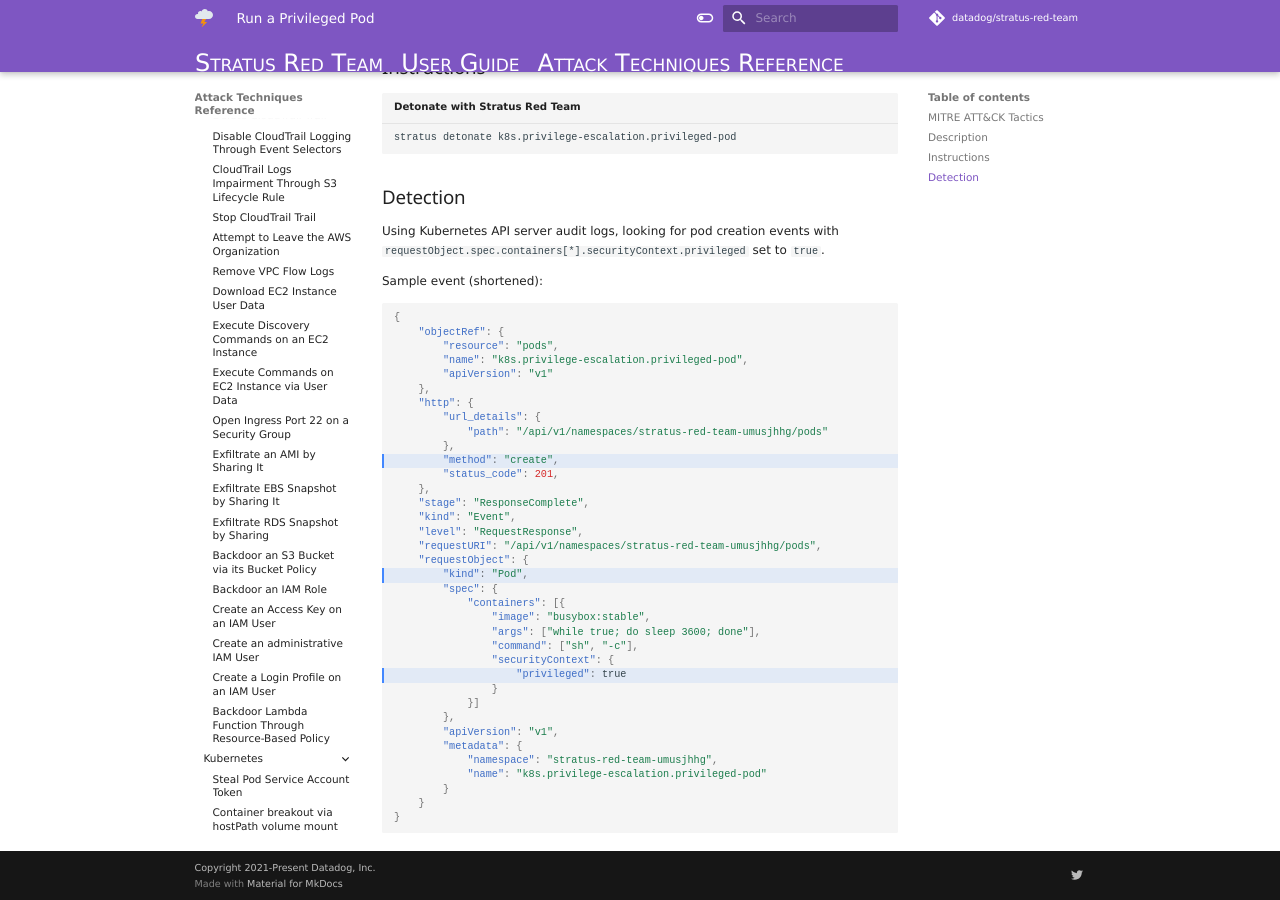
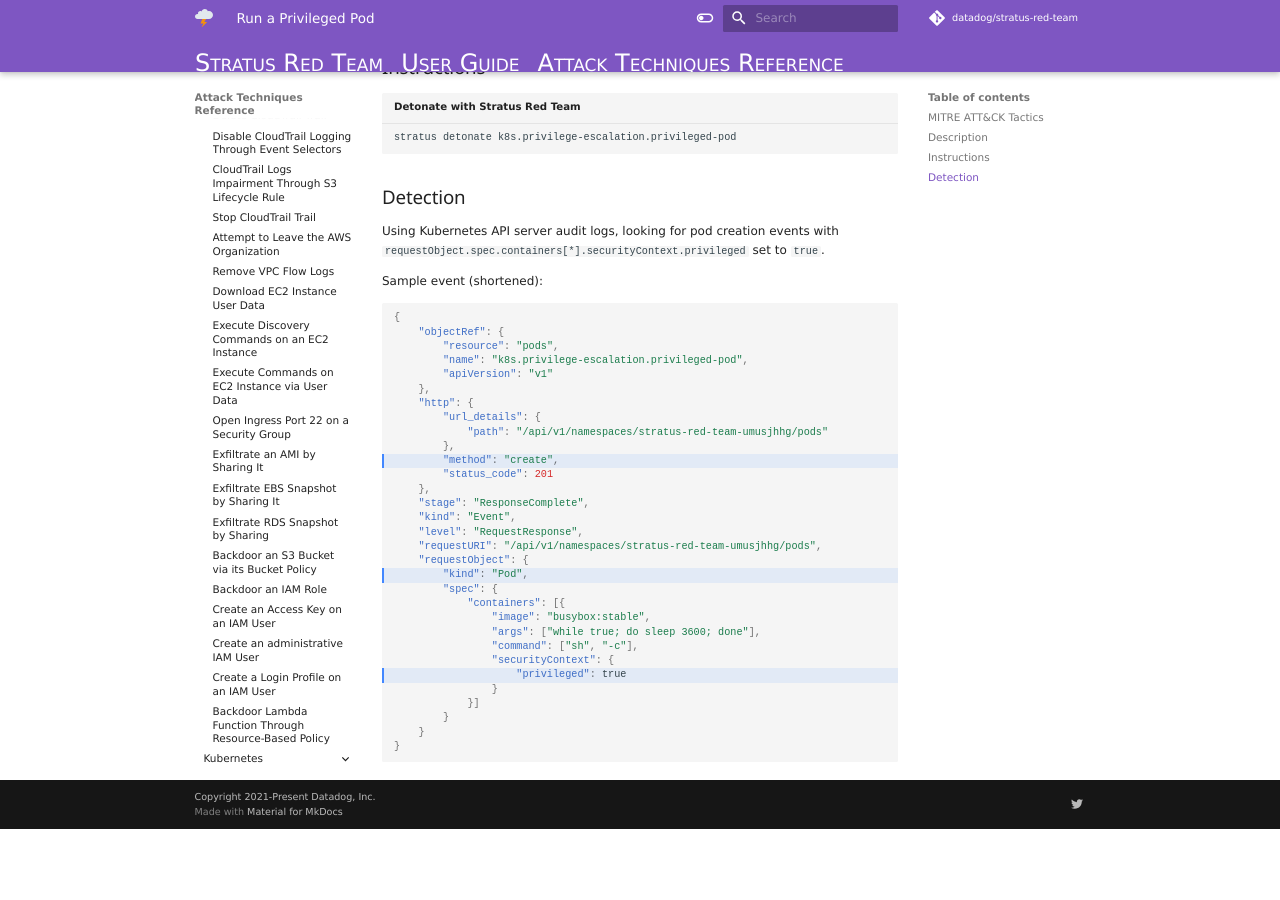
Before and after one commit to DataDog/stratus-red-team, an MkDocs documentation site: the page built from docs/attack-techniques/kubernetes/k8s.privilege-escalation.privileged-pod.md, in a window 1280 px wide and 900 px high, scrolled down 591 px. Built offline with MkDocs 1.6.1 and Material for MkDocs 9.7.7, drawn with Linux system fonts in a browser that asks for light colours; nearby versions of some CDN libraries; library files that are not in the unit come from our copies; comment, search, counter and statistics services are not loaded; after the commit the page ends 1420 px from its top, so only the background shows below that.

Commit message:
Fix docs

```diff
--- a/docs/attack-techniques/kubernetes/k8s.privilege-escalation.privileged-pod.md
+++ b/docs/attack-techniques/kubernetes/k8s.privilege-escalation.privileged-pod.md
@@ -58,7 +58,7 @@
 			"path": "/api/v1/namespaces/stratus-red-team-umusjhhg/pods"
 		},
 		"method": "create",
-		"status_code": 201,
+		"status_code": 201
 	},
 	"stage": "ResponseComplete",
 	"kind": "Event",
@@ -75,11 +75,6 @@
 					"privileged": true
 				}
 			}]
-		},
-		"apiVersion": "v1",
-		"metadata": {
-			"namespace": "stratus-red-team-umusjhhg",
-			"name": "k8s.privilege-escalation.privileged-pod"
 		}
 	}
 }
```
